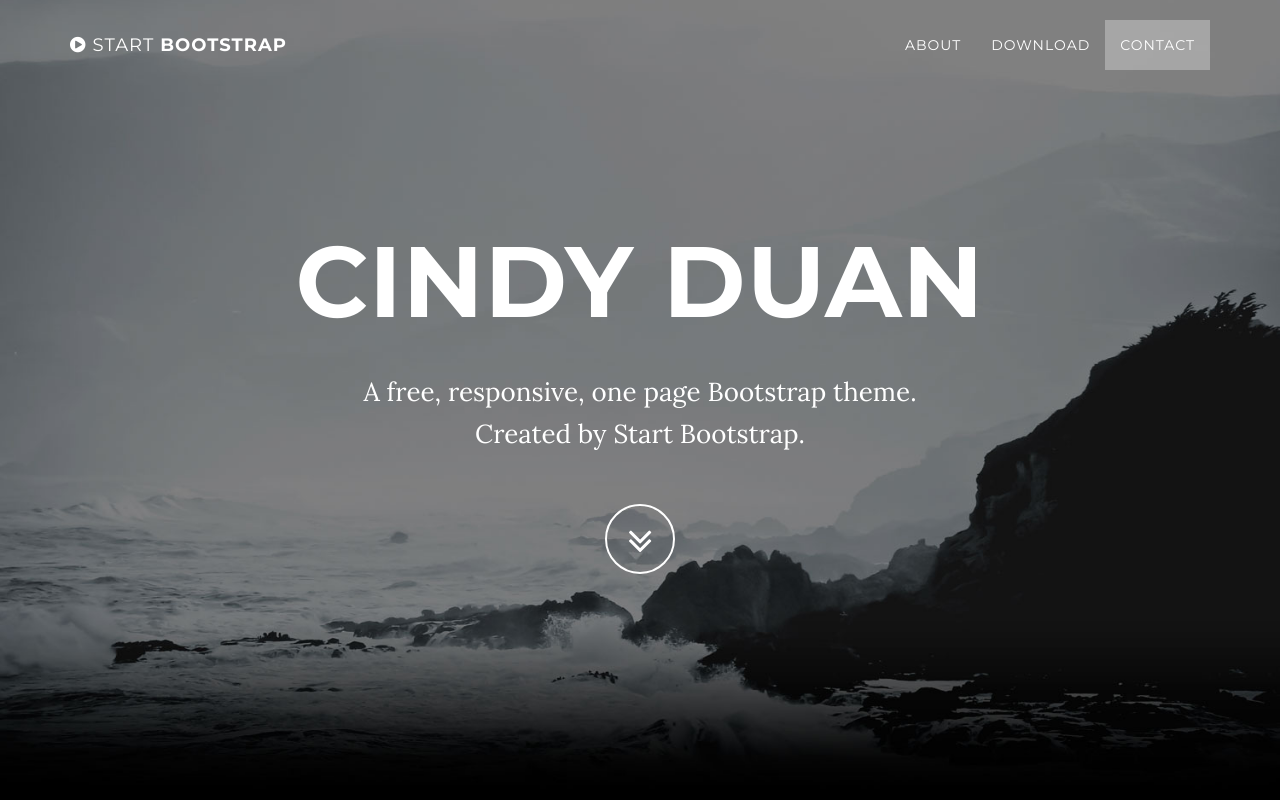
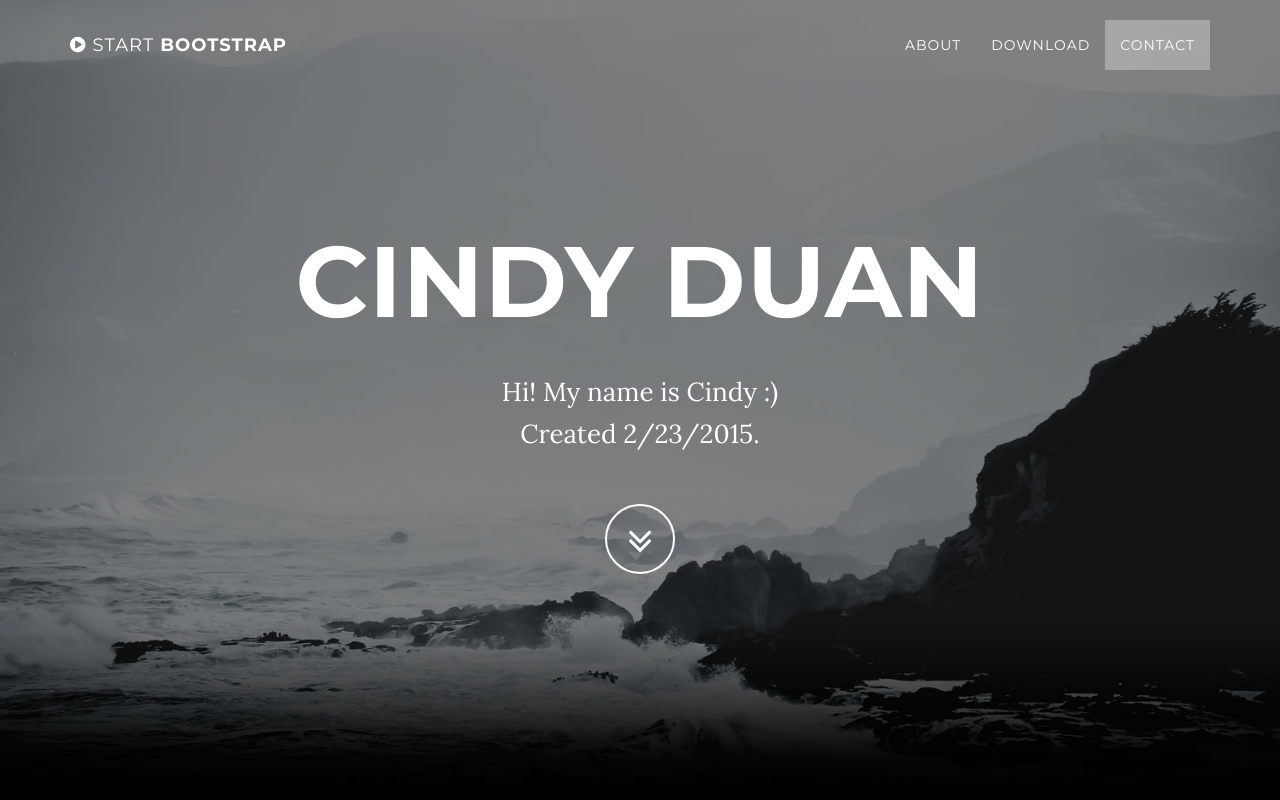
Before and after one commit to cindyduan/cindyduan.github.io, a plain HTML site: page index.html in a window 1280 px wide. Shown: the top 800 px of the page. Drawn offline with Linux system fonts and the light colour scheme; some packages are replaced by stand-ins of ours.

Commit message:
Changed intro text

```diff
--- a/index.html
+++ b/index.html
@@ -75,7 +75,7 @@
                 <div class="row">
                     <div class="col-md-8 col-md-offset-2">
                         <h1 class="brand-heading">Cindy Duan</h1>
-                        <p class="intro-text">A free, responsive, one page Bootstrap theme.<br>Created by Start Bootstrap.</p>
+                        <p class="intro-text">Hi! My name is Cindy :)<br>Created 2/23/2015.</p>
                         <a href="#about" class="btn btn-circle page-scroll">
                             <i class="fa fa-angle-double-down animated"></i>
                         </a>
```
